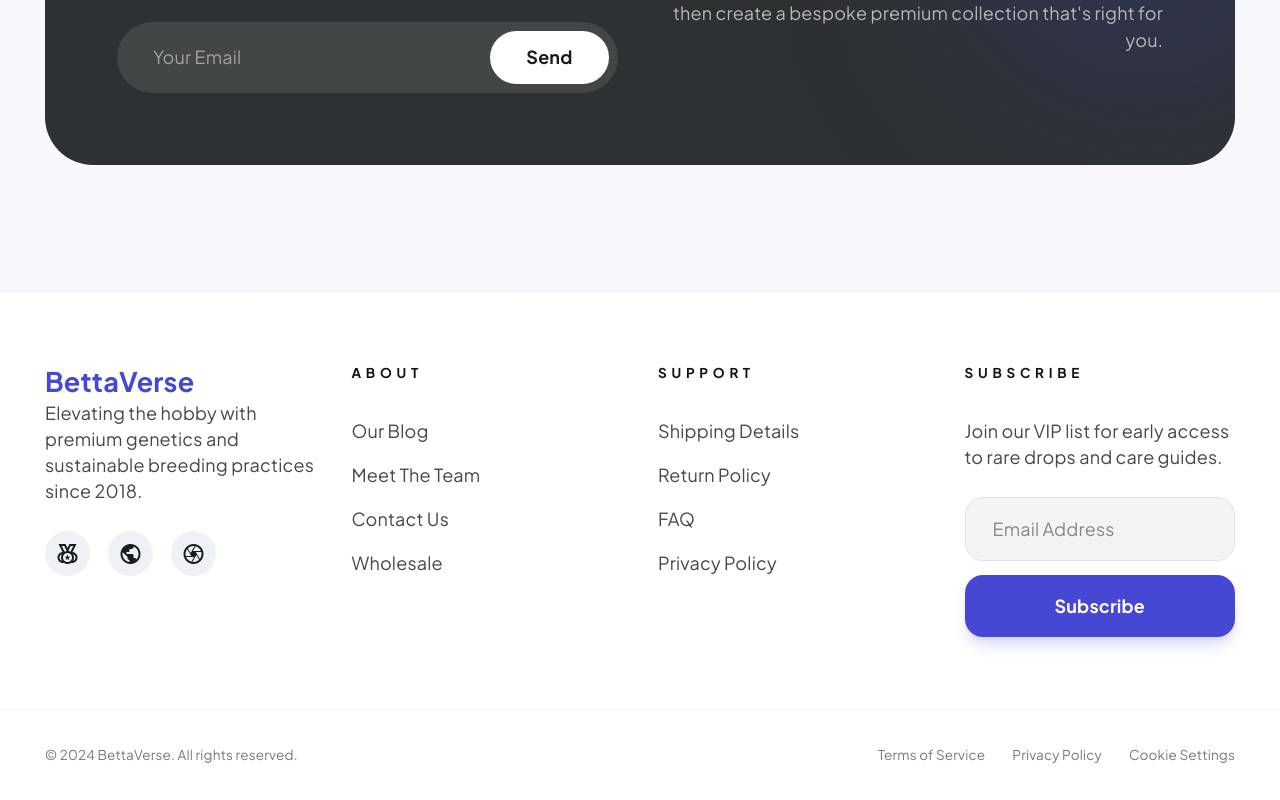
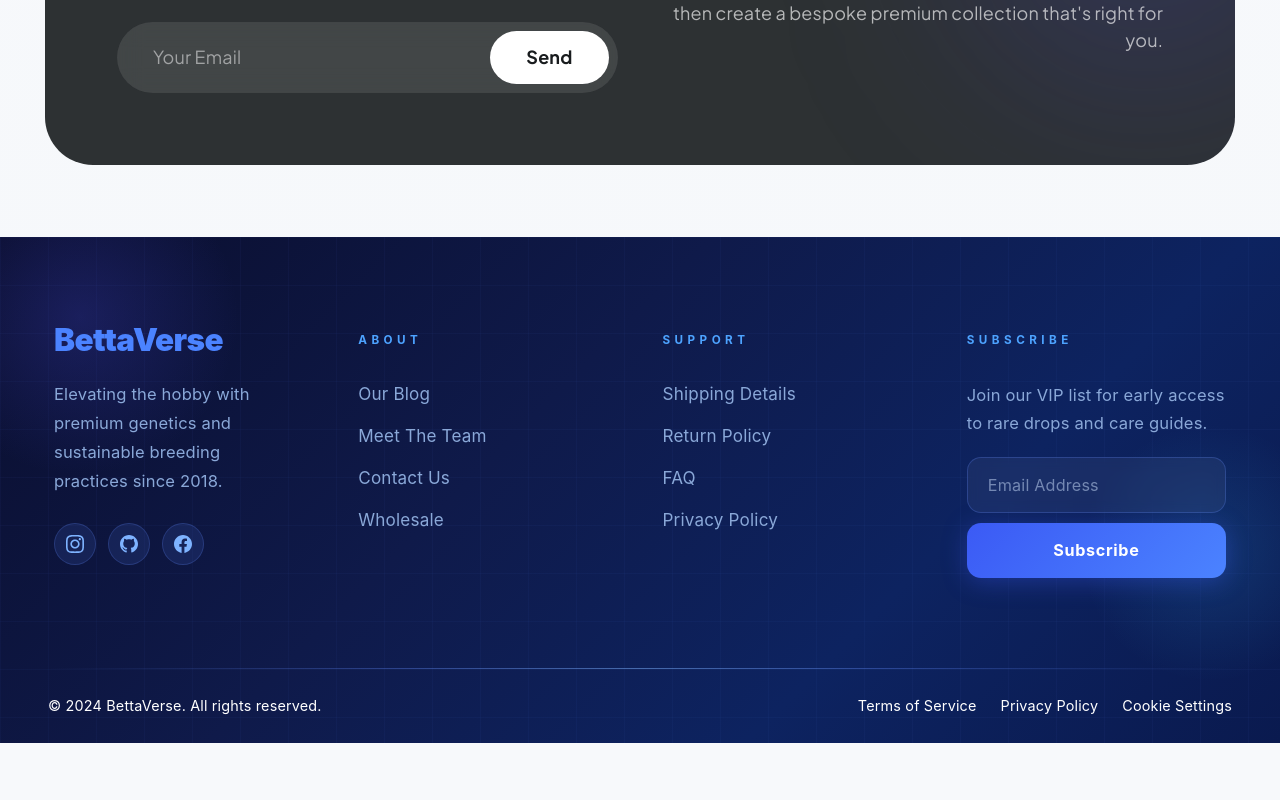
Before and after one commit to gertoy837/ProgrammerKecil, a React (Vite) app in the folder frontend/: page / in a window 1280 px wide. Shown: the part 2786-3586 px from the top of the page. After the commit the page ends 3529 px from the top, so only its background shows below. Built offline with nearby package versions, Linux system fonts and the light colour scheme.

Commit message:
Component Footer Reusable + Styling

```diff
--- a/frontend/src/components/Footer.jsx
+++ b/frontend/src/components/Footer.jsx
@@ -1,116 +1,320 @@
 export default function Footer() {
   return (
-    <footer id="about" className="mt-12 border-t border-[#c7c4d7]/30 bg-white">
-      <div className="mx-auto grid max-w-7xl gap-8 px-4 py-16 md:grid-cols-4 md:px-10">
+    <footer
+      id="about"
+      className="relative overflow-hidden"
+      style={{
+        background: "linear-gradient(135deg, #0a0e2e 0%, #0f1a4a 40%, #0d2360 70%, #0a1a4f 100%)",
+        fontFamily: "'Inter', 'Helvetica Neue', Arial, sans-serif",
+      }}
+    >
+      {/* Decorative background orbs */}
+      <div
+        style={{
+          position: "absolute",
+          top: "-80px",
+          left: "-80px",
+          width: "320px",
+          height: "320px",
+          borderRadius: "50%",
+          background: "radial-gradient(circle, rgba(70,72,212,0.25) 0%, transparent 70%)",
+          pointerEvents: "none",
+        }}
+      />
+      <div
+        style={{
+          position: "absolute",
+          bottom: "60px",
+          right: "-60px",
+          width: "260px",
+          height: "260px",
+          borderRadius: "50%",
+          background: "radial-gradient(circle, rgba(56,182,255,0.15) 0%, transparent 70%)",
+          pointerEvents: "none",
+        }}
+      />
+
+      {/* Subtle grid overlay */}
+      <div
+        style={{
+          position: "absolute",
+          inset: 0,
+          backgroundImage:
+            "linear-gradient(rgba(99,130,255,0.04) 1px, transparent 1px), linear-gradient(90deg, rgba(99,130,255,0.04) 1px, transparent 1px)",
+          backgroundSize: "48px 48px",
+          pointerEvents: "none",
+        }}
+      />
+
+      {/* Main grid */}
+      <div
+        className="relative mx-auto grid max-w-7xl gap-10 px-6 py-20 md:grid-cols-4 md:px-12"
+        style={{ position: "relative", zIndex: 1 }}
+      >
+        {/* Brand column */}
         <div className="space-y-6">
-          <a href="#home" className="text-2xl font-bold text-[#4648d4]">
+          <a
+            href="#home"
+            style={{
+              display: "inline-block",
+              fontSize: "1.75rem",
+              fontWeight: "900",
+              letterSpacing: "-0.02em",
+              color: "#4b83ff",
+              fontFamily: "'Inter', 'Helvetica Neue', Arial, sans-serif",
+              textDecoration: "none",
+            }}
+          >
             BettaVerse
           </a>
-          <p className="max-w-xs text-[#464554]">
+          <p
+            style={{
+              maxWidth: "220px",
+              color: "#8aa8d8",
+              fontSize: "0.92rem",
+              lineHeight: "1.75",
+              letterSpacing: "0.01em",
+            }}
+          >
             Elevating the hobby with premium genetics and sustainable breeding practices since 2018.
           </p>
-          <div className="flex gap-4">
-            {["social_leaderboard", "public", "camera"].map((icon) => (
+          <div style={{ display: "flex", gap: "12px" }}>
+            {[
+              {
+                name: "instagram",
+                svg: (
+                  <svg width="18" height="18" viewBox="0 0 24 24" fill="currentColor">
+                    <path d="M12 2.163c3.204 0 3.584.012 4.85.07 3.252.148 4.771 1.691 4.919 4.919.058 1.265.069 1.645.069 4.849 0 3.205-.012 3.584-.069 4.849-.149 3.225-1.664 4.771-4.919 4.919-1.266.058-1.644.07-4.85.07-3.204 0-3.584-.012-4.849-.07-3.26-.149-4.771-1.699-4.919-4.92-.058-1.265-.07-1.644-.07-4.849 0-3.204.013-3.583.07-4.849.149-3.227 1.664-4.771 4.919-4.919 1.266-.057 1.645-.069 4.849-.069zm0-2.163c-3.259 0-3.667.014-4.947.072-4.358.2-6.78 2.618-6.98 6.98-.059 1.281-.073 1.689-.073 4.948 0 3.259.014 3.668.072 4.948.2 4.358 2.618 6.78 6.98 6.98 1.281.058 1.689.072 4.948.072 3.259 0 3.668-.014 4.948-.072 4.354-.2 6.782-2.618 6.979-6.98.059-1.28.073-1.689.073-4.948 0-3.259-.014-3.667-.072-4.947-.196-4.354-2.617-6.78-6.979-6.98-1.281-.059-1.69-.073-4.949-.073zm0 5.838c-3.403 0-6.162 2.759-6.162 6.162s2.759 6.163 6.162 6.163 6.162-2.759 6.162-6.163c0-3.403-2.759-6.162-6.162-6.162zm0 10.162c-2.209 0-4-1.79-4-4 0-2.209 1.791-4 4-4s4 1.791 4 4c0 2.21-1.791 4-4 4zm6.406-11.845c-.796 0-1.441.645-1.441 1.44s.645 1.44 1.441 1.44c.795 0 1.439-.645 1.439-1.44s-.644-1.44-1.439-1.44z"/>
+                  </svg>
+                ),
+              },
+              {
+                name: "github",
+                svg: (
+                  <svg width="18" height="18" viewBox="0 0 24 24" fill="currentColor">
+                    <path d="M12 0c-6.626 0-12 5.373-12 12 0 5.302 3.438 9.8 8.207 11.387.599.111.793-.261.793-.577v-2.234c-3.338.726-4.033-1.416-4.033-1.416-.546-1.387-1.333-1.756-1.333-1.756-1.089-.745.083-.729.083-.729 1.205.084 1.839 1.237 1.839 1.237 1.07 1.834 2.807 1.304 3.492.997.107-.775.418-1.305.762-1.604-2.665-.305-5.467-1.334-5.467-5.931 0-1.311.469-2.381 1.236-3.221-.124-.303-.535-1.524.117-3.176 0 0 1.008-.322 3.301 1.23.957-.266 1.983-.399 3.003-.404 1.02.005 2.047.138 3.006.404 2.291-1.552 3.297-1.23 3.297-1.23.653 1.653.242 2.874.118 3.176.77.84 1.235 1.911 1.235 3.221 0 4.609-2.807 5.624-5.479 5.921.43.372.823 1.102.823 2.222v3.293c0 .319.192.694.801.576 4.765-1.589 8.199-6.086 8.199-11.386 0-6.627-5.373-12-12-12z"/>
+                  </svg>
+                ),
+              },
+              {
+                name: "facebook",
+                svg: (
+                  <svg width="18" height="18" viewBox="0 0 24 24" fill="currentColor">
+                    <path d="M24 12.073c0-6.627-5.373-12-12-12s-12 5.373-12 12c0 5.99 4.388 10.954 10.125 11.854v-8.385H7.078v-3.47h3.047V9.43c0-3.007 1.792-4.669 4.533-4.669 1.312 0 2.686.235 2.686.235v2.953H15.83c-1.491 0-1.956.925-1.956 1.874v2.25h3.328l-.532 3.47h-2.796v8.385C19.612 23.027 24 18.062 24 12.073z"/>
+                  </svg>
+                ),
+              },
+            ].map((item) => (
               <a
-                key={icon}
+                key={item.name}
                 href="#"
-                className="flex h-10 w-10 items-center justify-center rounded-full bg-[#eef1f6] text-[#191c1e] transition-all hover:bg-[#4648d4] hover:text-white"
+                style={{
+                  display: "flex",
+                  alignItems: "center",
+                  justifyContent: "center",
+                  width: "42px",
+                  height: "42px",
+                  borderRadius: "50%",
+                  background: "rgba(70,100,200,0.18)",
+                  border: "1px solid rgba(100,140,255,0.22)",
+                  color: "#7eb3ff",
+                  transition: "background 0.2s, border-color 0.2s",
+                  textDecoration: "none",
+                }}
+                onMouseEnter={(e) => {
+                  e.currentTarget.style.background = "rgba(70,72,212,0.45)";
+                  e.currentTarget.style.borderColor = "rgba(126,179,255,0.5)";
+                }}
+                onMouseLeave={(e) => {
+                  e.currentTarget.style.background = "rgba(70,100,200,0.18)";
+                  e.currentTarget.style.borderColor = "rgba(100,140,255,0.22)";
+                }}
               >
-                <span className="material-symbols-outlined text-[20px]">{icon}</span>
+                {item.svg}
               </a>
             ))}
           </div>
         </div>
 
+        {/* About */}
         <div>
-          <h4 className="mb-8 text-xs font-bold uppercase tracking-[0.35em] text-[#12101a]">
+          <h4
+            style={{
+              marginBottom: "28px",
+              fontSize: "0.65rem",
+              fontWeight: "700",
+              letterSpacing: "0.38em",
+              textTransform: "uppercase",
+              color: "#4da3ff",
+            }}
+          >
             About
           </h4>
-          <ul className="space-y-4 text-[#464554]">
-            <li>
-              <a href="#" className="transition-colors hover:text-[#4648d4]">
-                Our Blog
-              </a>
-            </li>
-            <li>
-              <a href="#" className="transition-colors hover:text-[#4648d4]">
-                Meet The Team
-              </a>
-            </li>
-            <li>
-              <a href="#" className="transition-colors hover:text-[#4648d4]">
-                Contact Us
-              </a>
-            </li>
-            <li>
-              <a href="#" className="transition-colors hover:text-[#4648d4]">
-                Wholesale
-              </a>
-            </li>
+          <ul style={{ listStyle: "none", padding: 0, margin: 0, display: "flex", flexDirection: "column", gap: "16px" }}>
+            {["Our Blog", "Meet The Team", "Contact Us", "Wholesale"].map((item) => (
+              <li key={item}>
+                <a
+                  href="#"
+                  style={{
+                    color: "#8aa8d8",
+                    textDecoration: "none",
+                    fontSize: "0.95rem",
+                    transition: "color 0.2s",
+                    display: "inline-block",
+                  }}
+                  onMouseEnter={(e) => { e.currentTarget.style.color = "#a5c8ff"; }}
+                  onMouseLeave={(e) => { e.currentTarget.style.color = "#8aa8d8"; }}
+                >
+                  {item}
+                </a>
+              </li>
+            ))}
           </ul>
         </div>
 
+        {/* Support */}
         <div>
-          <h4 className="mb-8 text-xs font-bold uppercase tracking-[0.35em] text-[#12101a]">
+          <h4
+            style={{
+              marginBottom: "28px",
+              fontSize: "0.65rem",
+              fontWeight: "700",
+              letterSpacing: "0.38em",
+              textTransform: "uppercase",
+              color: "#4da3ff",
+            }}
+          >
             Support
           </h4>
-          <ul className="space-y-4 text-[#464554]">
-            <li>
-              <a href="#" className="transition-colors hover:text-[#4648d4]">
-                Shipping Details
-              </a>
-            </li>
-            <li>
-              <a href="#" className="transition-colors hover:text-[#4648d4]">
-                Return Policy
-              </a>
-            </li>
-            <li>
-              <a href="#" className="transition-colors hover:text-[#4648d4]">
-                FAQ
-              </a>
-            </li>
-            <li>
-              <a href="#" className="transition-colors hover:text-[#4648d4]">
-                Privacy Policy
-              </a>
-            </li>
+          <ul style={{ listStyle: "none", padding: 0, margin: 0, display: "flex", flexDirection: "column", gap: "16px" }}>
+            {["Shipping Details", "Return Policy", "FAQ", "Privacy Policy"].map((item) => (
+              <li key={item}>
+                <a
+                  href="#"
+                  style={{
+                    color: "#8aa8d8",
+                    textDecoration: "none",
+                    fontSize: "0.95rem",
+                    transition: "color 0.2s",
+                    display: "inline-block",
+                  }}
+                  onMouseEnter={(e) => { e.currentTarget.style.color = "#a5c8ff"; }}
+                  onMouseLeave={(e) => { e.currentTarget.style.color = "#8aa8d8"; }}
+                >
+                  {item}
+                </a>
+              </li>
+            ))}
           </ul>
         </div>
 
+        {/* Subscribe */}
         <div>
-          <h4 className="mb-8 text-xs font-bold uppercase tracking-[0.35em] text-[#12101a]">
+          <h4
+            style={{
+              marginBottom: "28px",
+              fontSize: "0.65rem",
+              fontWeight: "700",
+              letterSpacing: "0.38em",
+              textTransform: "uppercase",
+              color: "#4da3ff",
+            }}
+          >
             Subscribe
           </h4>
-          <p className="mb-6 text-[#464554]">Join our VIP list for early access to rare drops and care guides.</p>
-          <form className="space-y-3">
+          <p style={{ color: "#8aa8d8", marginBottom: "20px", fontSize: "0.92rem", lineHeight: "1.7" }}>
+            Join our VIP list for early access to rare drops and care guides.
+          </p>
+          <div style={{ display: "flex", flexDirection: "column", gap: "10px" }}>
             <input
               type="email"
               placeholder="Email Address"
-              className="w-full rounded-2xl border border-[#dfe3ea] bg-[#f2f4f6] px-6 py-4 outline-none focus:ring-2 focus:ring-[#4648d4]/20"
+              style={{
+                width: "100%",
+                borderRadius: "14px",
+                border: "1px solid rgba(100,140,255,0.25)",
+                background: "rgba(255,255,255,0.05)",
+                padding: "14px 20px",
+                outline: "none",
+                color: "#d0e4ff",
+                fontSize: "0.9rem",
+                backdropFilter: "blur(6px)",
+                boxSizing: "border-box",
+                transition: "border-color 0.2s",
+              }}
+              onFocus={(e) => { e.target.style.borderColor = "rgba(126,179,255,0.55)"; }}
+              onBlur={(e) => { e.target.style.borderColor = "rgba(100,140,255,0.25)"; }}
             />
             <button
               type="button"
-              className="w-full rounded-2xl bg-[#4648d4] py-4 font-bold text-white shadow-lg shadow-[#4648d4]/20 transition-transform hover:scale-[1.02]"
+              style={{
+                width: "100%",
+                borderRadius: "14px",
+                background: "linear-gradient(135deg, #3b5af5 0%, #4b83ff 100%)",
+                border: "none",
+                padding: "14px",
+                fontWeight: "700",
+                color: "#fff",
+                fontSize: "0.9rem",
+                letterSpacing: "0.04em",
+                cursor: "pointer",
+                boxShadow: "0 4px 24px rgba(59,90,245,0.35)",
+                transition: "opacity 0.2s",
+              }}
+              onMouseEnter={(e) => { e.currentTarget.style.opacity = "0.88"; }}
+              onMouseLeave={(e) => { e.currentTarget.style.opacity = "1"; }}
             >
               Subscribe
             </button>
-          </form>
+          </div>
         </div>
       </div>
 
-      <div className="mx-auto flex max-w-7xl flex-col items-center justify-between gap-4 border-t border-[#c7c4d7]/20 px-4 py-8 text-xs text-[#767586] md:flex-row md:px-10">
-        <p>© 2024 BettaVerse. All rights reserved.</p>
-        <div className="flex gap-6">
-          <a href="#" className="transition-colors hover:text-[#4648d4]">
-            Terms of Service
-          </a>
-          <a href="#" className="transition-colors hover:text-[#4648d4]">
-            Privacy Policy
-          </a>
-          <a href="#" className="transition-colors hover:text-[#4648d4]">
-            Cookie Settings
-          </a>
+      {/* Divider line with glow */}
+      <div style={{ position: "relative", zIndex: 1, margin: "0 auto", maxWidth: "1280px", padding: "0 48px" }}>
+        <div
+          style={{
+            height: "1px",
+            background: "linear-gradient(90deg, transparent, rgba(100,140,255,0.35) 30%, rgba(126,179,255,0.5) 50%, rgba(100,140,255,0.35) 70%, transparent)",
+          }}
+        />
+      </div>
+
+      {/* Bottom bar */}
+      <div
+        style={{
+          position: "relative",
+          zIndex: 1,
+          display: "flex",
+          flexWrap: "wrap",
+          alignItems: "center",
+          justifyContent: "space-between",
+          gap: "16px",
+          maxWidth: "1280px",
+          margin: "0 auto",
+          padding: "24px 48px",
+        }}
+      >
+        <p style={{ fontSize: "0.8rem", color: "#FFFFFF", margin: 0 }}>
+          © 2024 BettaVerse. All rights reserved.
+        </p>
+        <div style={{ display: "flex", gap: "24px" }}>
+          {["Terms of Service", "Privacy Policy", "Cookie Settings"].map((item) => (
+            <a
+              key={item}
+              href="#"
+              style={{
+                fontSize: "0.8rem",
+                color: "#FFFFFF",
+                textDecoration: "none",
+                transition: "color 0.2s",
+              }}
+              onMouseEnter={(e) => (e.currentTarget.style.color = "#7eb3ff")}
+              onMouseLeave={(e) => (e.currentTarget.style.color = "#FFFFFF")}
+            >
+              {item}
+            </a>
+          ))}
         </div>
       </div>
     </footer>
```
